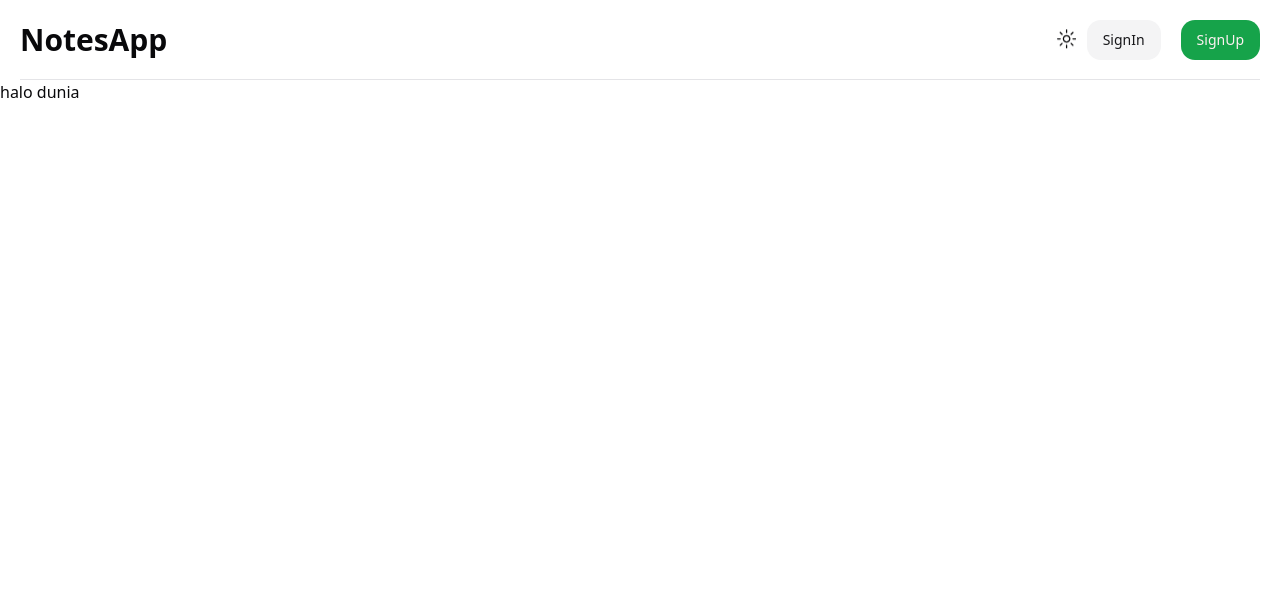
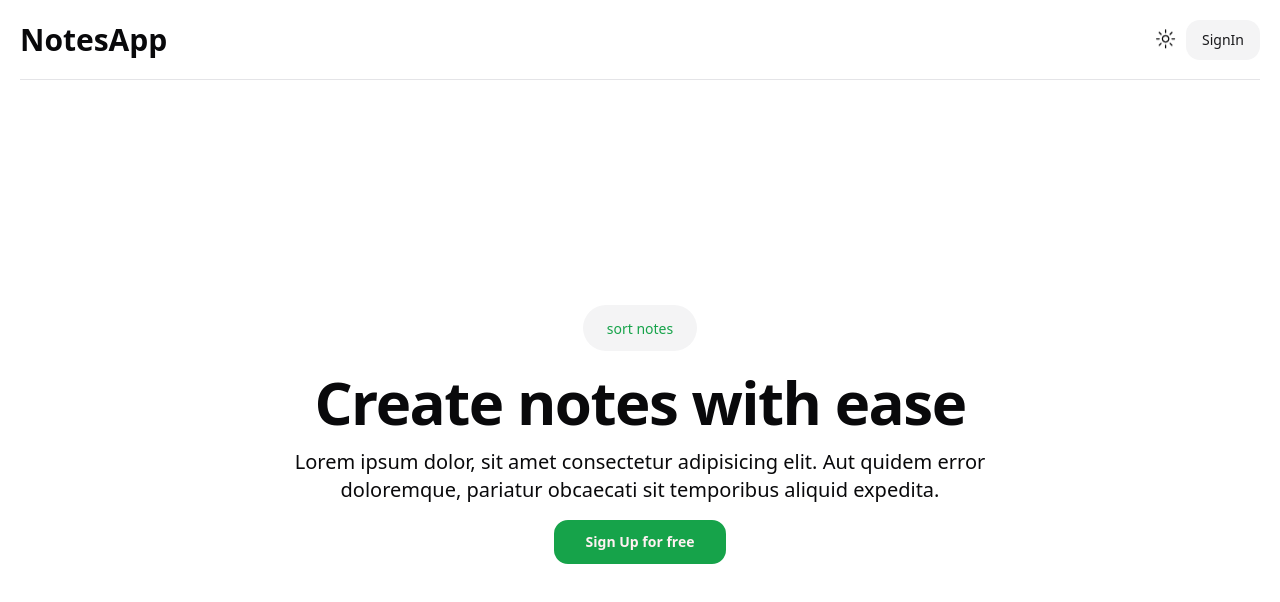
Before and after one commit to kyyril/saas-noteapp, a Next.js app: page / in a window 1280 px wide. Shown: the top 602 px of the page. Built offline with nearby package versions, Linux system fonts and the light colour scheme; no server answers.

Commit message:
chore: marketing site

```diff
--- a/app/page.tsx
+++ b/app/page.tsx
@@ -1,8 +1,39 @@
+import { Button } from "@/components/ui/button";
+import { RegisterLink } from "@kinde-oss/kinde-auth-nextjs/components";
+
 export default function Home() {
   return (
-    <div>
-      <h1>halo dunia</h1>
-    </div>
+    <section className="flex items-center justify-center h-[90vh]">
+      <div className="relative items-center w-full px-5 py-12 mx-auto lg:px-16 md:px-12">
+        <div className="max-w-3xl mx-auto text-center ">
+          <div>
+            <span className="w-auto px-6 py-3 rounded-full bg-secondary">
+              <span className="text-sm font-medium text-primary">
+                sort notes
+              </span>
+            </span>
+            <h1 className="text-3xl font-bold mt-8 tracking-tight lg:text-6xl">
+              Create notes with ease
+            </h1>
+            <p className="max-w-3xl mx-auto mt-4 lg:text-xl text-sm">
+              Lorem ipsum dolor, sit amet consectetur adipisicing elit. Aut
+              quidem error doloremque, pariatur obcaecati sit temporibus aliquid
+              expedita.
+            </p>
+            <div className="flex justify-center">
+              <RegisterLink>
+                <Button
+                  size={"lg"}
+                  className="bg-primary mt-4 mx-auto font-semibold"
+                >
+                  Sign Up for free
+                </Button>
+              </RegisterLink>
+            </div>
+          </div>
+        </div>
+      </div>
+    </section>
   );
 }
 
--- a/components/Navbar.tsx
+++ b/components/Navbar.tsx
@@ -1,11 +1,7 @@
 import Link from "next/link";
 import ThemeToggle from "./ThemeToggle";
 import { Button } from "./ui/button";
-import {
-  RegisterLink,
-  LoginLink,
-  LogoutLink,
-} from "@kinde-oss/kinde-auth-nextjs/components";
+import { LoginLink, LogoutLink } from "@kinde-oss/kinde-auth-nextjs/components";
 import { getKindeServerSession } from "@kinde-oss/kinde-auth-nextjs/server";
 
 export async function Navbar() {
@@ -29,9 +25,6 @@ export async function Navbar() {
           <LoginLink>
             <Button variant={"secondary"}>SignIn</Button>
           </LoginLink>
-          <RegisterLink>
-            <Button>SignUp</Button>
-          </RegisterLink>
         </div>
       )}
     </nav>
```
